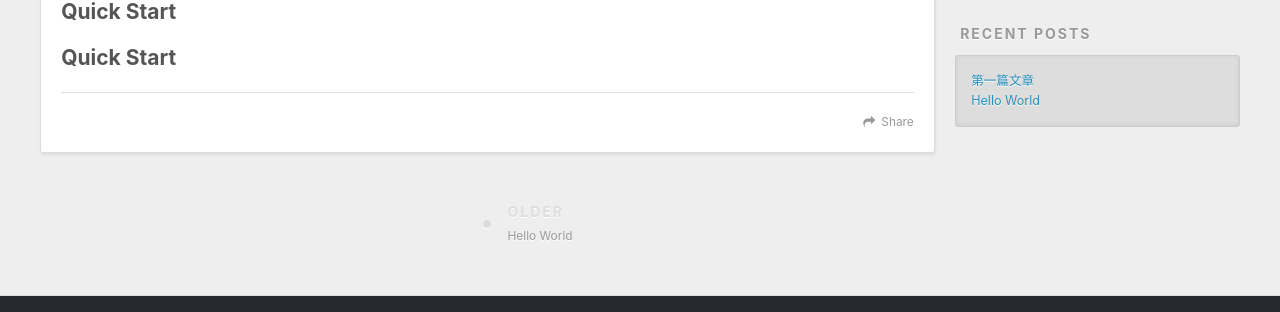
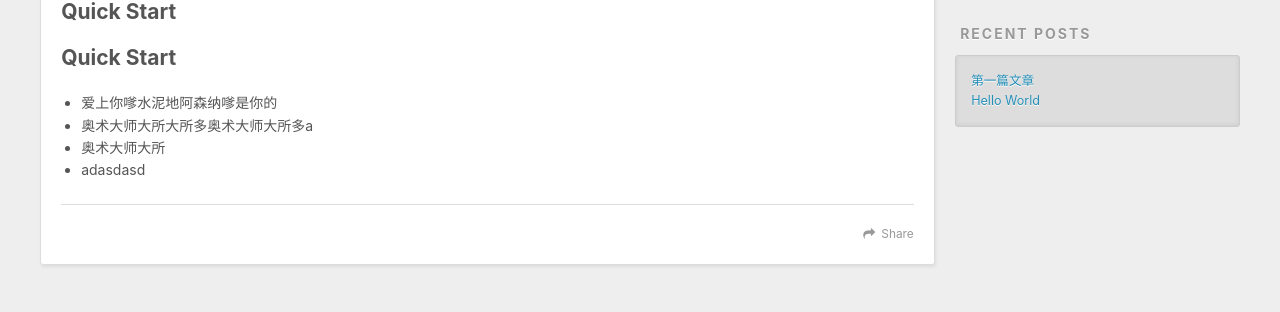
Before and after one commit to frontstoner/frontstoner.github.io, a plain HTML site: page 2019/06/05/第一篇文章/index.html in a window 1280 px wide. Shown: the part 454-766 px from the top of the page. Drawn offline with nearby package versions, Linux system fonts and the light colour scheme.

Commit message:
Site updated: 2019-06-05 14:38:06

```diff
--- a/2019/06/05/第一篇文章/index.html
+++ b/2019/06/05/第一篇文章/index.html
@@ -7,17 +7,17 @@
 
   <title>第一篇文章 | Hexo</title>
   <meta name="viewport" content="width=device-width, initial-scale=1, maximum-scale=1">
-  <meta name="description" content="Quick StartQuick Start">
+  <meta name="description" content="Quick StartQuick Start 爱上你嗲水泥地阿森纳嗲是你的 奥术大师大所大所多奥术大师大所多a 奥术大师大所 adasdasd">
 <meta property="og:type" content="article">
 <meta property="og:title" content="第一篇文章">
 <meta property="og:url" content="https://frontstoner.github.io/2019/06/05/第一篇文章/index.html">
 <meta property="og:site_name" content="Hexo">
-<meta property="og:description" content="Quick StartQuick Start">
+<meta property="og:description" content="Quick StartQuick Start 爱上你嗲水泥地阿森纳嗲是你的 奥术大师大所大所多奥术大师大所多a 奥术大师大所 adasdasd">
 <meta property="og:locale" content="default">
-<meta property="og:updated_time" content="2019-06-05T06:31:49.000Z">
+<meta property="og:updated_time" content="2019-06-05T06:35:38.000Z">
 <meta name="twitter:card" content="summary">
 <meta name="twitter:title" content="第一篇文章">
-<meta name="twitter:description" content="Quick StartQuick Start">
+<meta name="twitter:description" content="Quick StartQuick Start 爱上你嗲水泥地阿森纳嗲是你的 奥术大师大所大所多奥术大师大所多a 奥术大师大所 adasdasd">
 
     <link rel="alternate" href="/atom.xml" title="Hexo" type="application/atom+xml">
 
@@ -86,11 +86,17 @@
 
     <div class="article-entry" itemprop="articleBody">
 
-        <h2 id="Quick-Start"><a href="#Quick-Start" class="headerlink" title="Quick Start"></a>Quick Start</h2><h2 id="Quick-Start-1"><a href="#Quick-Start-1" class="headerlink" title="Quick Start"></a>Quick Start</h2>
+        <h2 id="Quick-Start"><a href="#Quick-Start" class="headerlink" title="Quick Start"></a>Quick Start</h2><h2 id="Quick-Start-1"><a href="#Quick-Start-1" class="headerlink" title="Quick Start"></a>Quick Start</h2><ul>
+<li>爱上你嗲水泥地阿森纳嗲是你的</li>
+<li>奥术大师大所大所多奥术大师大所多a</li>
+<li>奥术大师大所</li>
+<li>adasdasd</li>
+</ul>
+
 
     </div>
     <footer class="article-footer">
-      <a data-url="https://frontstoner.github.io/2019/06/05/第一篇文章/" data-id="cjwiutxtu0001t5s6u1s6t4c5" class="article-share-link">Share</a>
+      <a data-url="https://frontstoner.github.io/2019/06/05/第一篇文章/" data-id="cjwiv1j5t0001v4s6yz89weh7" class="article-share-link">Share</a>
 
 
     </footer>
```
Also changed, not shown: 2019/06/05/hello-world/index.html (+1 -1 lines), index.html (+9 -3 lines).
